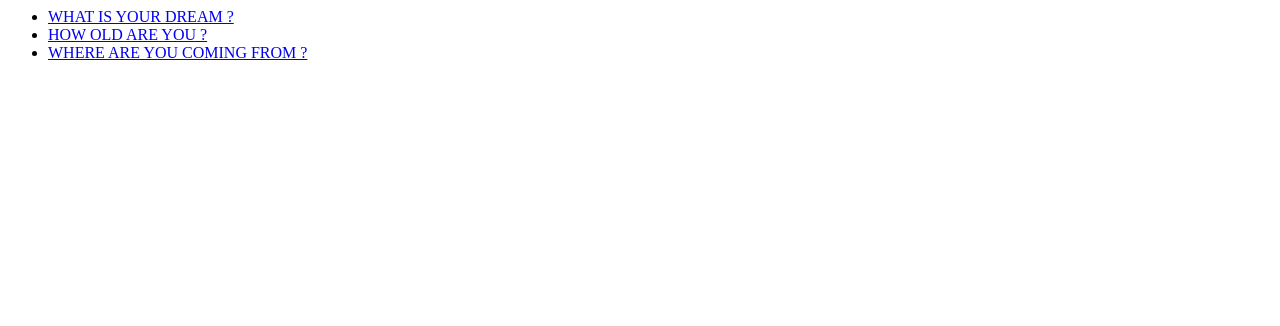
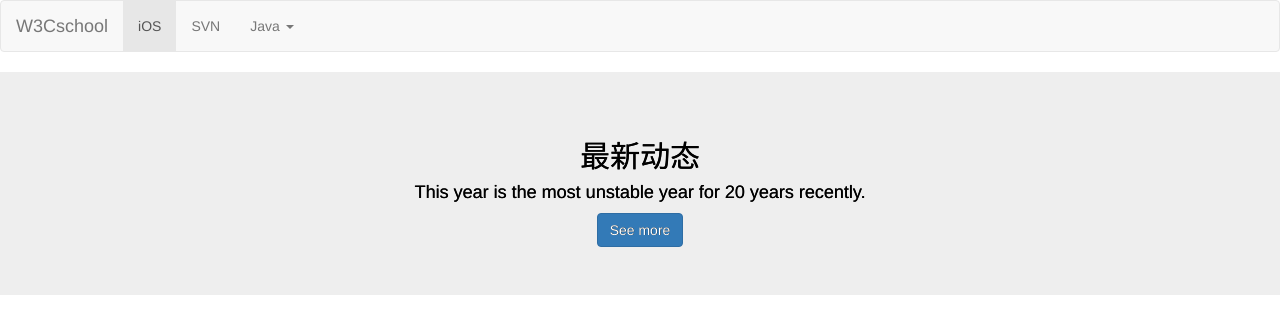
Before and after one commit to syz666/learngit, a Django app: page /polls/ in a window 1280 px wide. Shown: the top 326 px of the page. Before the commit the page ends 60 px from the top, so only its background shows below. Run offline with Django 3.2, Linux system fonts and the light colour scheme; data comes from the database, SQL or seed files in the repository; both versions use the stored data as it was after the commit; some libraries are stand-ins or nearby versions.

Commit message:
add base.html model

```diff
--- a/hellopy/polls/static/polls/style.css
+++ b/hellopy/polls/static/polls/style.css
@@ -1,5 +1,5 @@
 body {
-  background: #eee;
+  background: #333eee;
 }
 
 input {
--- a/hellopy/templates/base.html
+++ b/hellopy/templates/base.html
@@ -3,23 +3,45 @@
 <head>
     {% load staticfiles %}
     <meta charset="UTF-8">
-    <link rel="stylesheet" href="https://maxcdn.bootstrapcdn.com/bootstrap/3.3.6/css/bootstrap.min.css">
-    <link href="https://">
+    <link href="http://apps.bdimg.com/libs/bootstrap/3.3.0/css/bootstrap.min.css" rel="stylesheet">
+    <script src="http://apps.bdimg.com/libs/jquery/2.0.0/jquery.min.js"></script>
+    <script src="http://apps.bdimg.com/libs/bootstrap/3.3.0/js/bootstrap.min.js"></script>
     <link rel="stylesheet" type="text/css" href="{% static 'polls/bootp.css' %}">
     <title>Hellopy</title>
 </head>
 <body>
-<header class="container">
-    <div class="row">
-        <h1 class="col-sm-8">Hellopy</h1>
-        <nav class="col-sm-4">
-            <p><a href="#">新闻</a></p>
-            <p><a href="#">分类</a></p>
-            <p><a href="#">登入</a></p>
-            <p><a href="#">注册</a></p>
-        </nav>
-    </div>
-</header>
+<nav class="navbar navbar-default" role="navigation">
+   <div class="navbar-header">
+      <button type="button" class="navbar-toggle" data-toggle="collapse"
+         data-target="#example-navbar-collapse">
+         <span class="sr-only">切换导航</span>
+         <span class="icon-bar"></span>
+         <span class="icon-bar"></span>
+         <span class="icon-bar"></span>
+      </button>
+      <a class="navbar-brand" href="#">W3Cschool</a>
+   </div>
+   <div class="collapse navbar-collapse" id="example-navbar-collapse">
+      <ul class="nav navbar-nav">
+         <li class="active"><a href="#">iOS</a></li>
+         <li><a href="#">SVN</a></li>
+         <li class="dropdown">
+            <a href="#" class="dropdown-toggle" data-toggle="dropdown">
+               Java <b class="caret"></b>
+            </a>
+            <ul class="dropdown-menu">
+               <li><a href="#">jmeter</a></li>
+               <li><a href="#">EJB</a></li>
+               <li><a href="#">Jasper Report</a></li>
+               <li class="divider"></li>
+               <li><a href="#">分离的链接</a></li>
+               <li class="divider"></li>
+               <li><a href="#">另一个分离的链接</a></li>
+            </ul>
+         </li>
+      </ul>
+   </div>
+</nav>
 <section class="jumbotron">
     <div class="container">
         <div class="row text-center">
@@ -30,21 +52,22 @@
     </div>
 </section>
 <section class="container">
-    <div class="col-sm-6">
+    <div class="col-md-6">
     <p>最新消息</p>
     <img src="{% static 'images/pic2.jpg' %}" alt="pic of poll" />
     </div>
-    <div class="col-sm-6">
+    <div class="col-md-6">
     <p>最新消息</p>
     <img src="{% static 'images/pic2.jpg' %}" alt="pic of poll" />
     </div>
-    <div class="col-sm-6">
+    <div class="col-md-6">
     <p>最新消息</p>
     <img src="{% static 'images/pic2.jpg' %}" alt="pic of poll" />
     </div>
-    <div class="col-sm-6">
-    <p>最新消息</p>
-    <img src="{% static 'images/pic2.jpg' %}" alt="pic of poll" />
+
+    <div class="col-md-6">
+        {% block content %}
+        {% endblock %}
     </div>
 </section>
 </body>
--- a/hellopy/templates/polls/index.html
+++ b/hellopy/templates/polls/index.html
@@ -1,6 +1,6 @@
-
+{% extends "base.html" %}
 {% load staticfiles %}
-
+{% block content %}
 {% if latest_question_list %}
     <ul>
         {% for question in latest_question_list %}
@@ -10,3 +10,5 @@
 {% else %}
     <p>No polls are available.</p>
 {% endif %}
+
+{% endblock %}
```
Also changed, not shown: hellopy/db.sqlite3.
